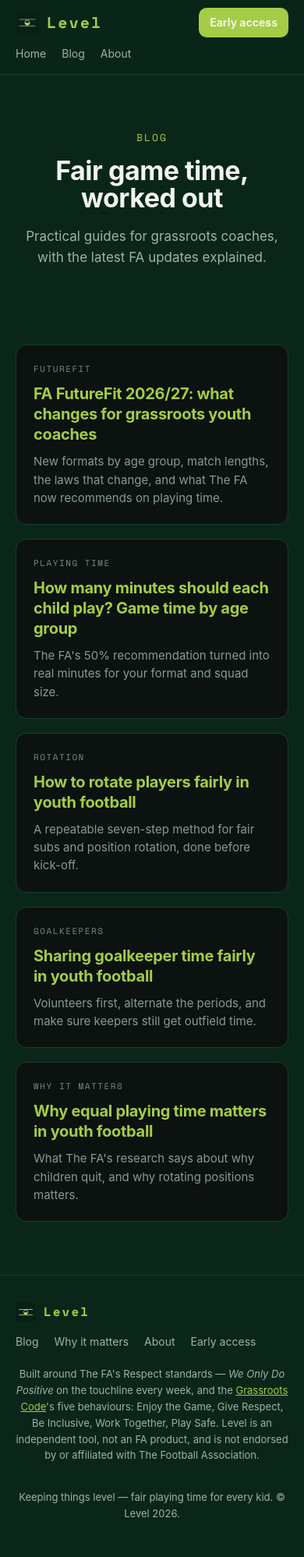
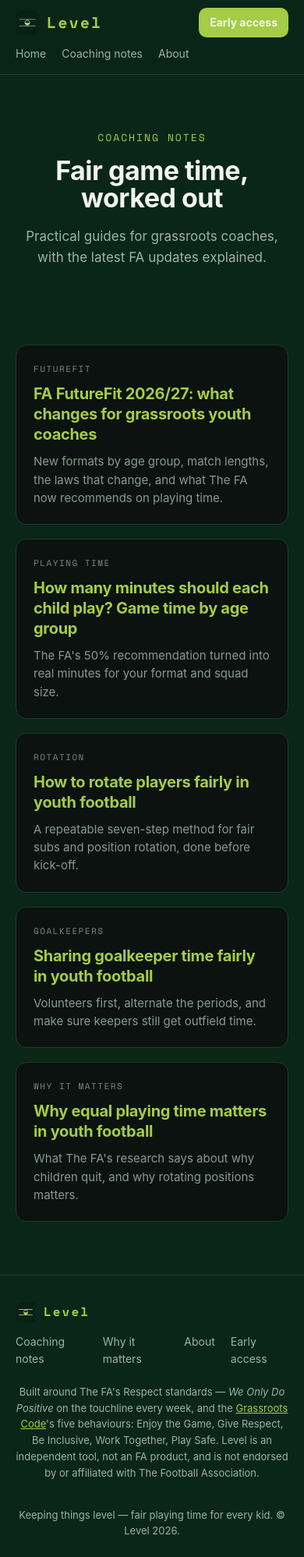
Before and after one commit to alasdair-carr-bluefruit/footballappproject, a plain HTML site: page marketing/blog/index.html in a window 390 px wide. Shown: the top 1997 px of the page at 78% size. Drawn offline with nearby package versions, Linux system fonts and the light colour scheme.

Commit message:
chore: marketing Blog→Coaching notes; keep phone nav links on one line
Co-Authored-By: Claude Opus 5.5 <noreply@anthropic.com>

```diff
--- a/marketing/blog/index.html
+++ b/marketing/blog/index.html
@@ -58,7 +58,7 @@
       </a>
       <div class="nav-links">
         <a href="/">Home</a>
-        <a href="/blog/">Blog</a>
+        <a href="/blog/">Coaching notes</a>
         <a href="/about">About</a>
         <a class="btn btn-primary" href="/#early-access">Early access</a>
       </div>
@@ -67,7 +67,7 @@
 
   <header class="about-hero">
     <div class="wrap">
-      <p class="eyebrow">Blog</p>
+      <p class="eyebrow">Coaching notes</p>
       <h1>Fair game time, worked out</h1>
       <p class="lead">Practical guides for grassroots coaches, with the latest FA updates explained.</p>
     </div>
@@ -109,7 +109,7 @@
     <div class="wrap footer-inner">
       <a class="brand" href="/"><img src="/assets/brand/icon-app.png" alt="" style="width:26px;height:26px;border-radius:6px;" /><span>Level</span></a>
       <div class="footer-links">
-        <a href="/blog/">Blog</a>
+        <a href="/blog/">Coaching notes</a>
         <a href="/why-equal-playing-time">Why it matters</a>
         <a href="/about">About</a>
         <a href="/#early-access">Early access</a>
--- a/marketing/style.css
+++ b/marketing/style.css
@@ -209,7 +209,7 @@ h2 { font-size: clamp(26px, 4vw, 36px); margin: 0 0 14px; letter-spacing: -0.3px
   .brand { order: 0; flex-shrink: 0; }
   .nav-links { display: contents; }
   .nav-links .btn { order: 1; margin-left: auto; padding: 8px 14px; font-size: 14px; white-space: nowrap; }
-  .nav-links a:not(.btn) { order: 3; font-size: 14px; color: var(--muted); padding: 6px 0; }
+  .nav-links a:not(.btn) { order: 3; font-size: 14px; color: var(--muted); padding: 6px 0; white-space: nowrap; }
   section { padding: 48px 0; }
   .prose blockquote p { font-size: 0.96rem; }
 }
```
Also changed, not shown: marketing/about.html (+2 -2 lines), marketing/blog/fa-futurefit-2026-27-changes.html (+3 -3 lines), marketing/blog/how-to-rotate-players-fairly.html (+3 -3 lines), marketing/blog/sharing-goalkeeper-time.html (+3 -3 lines), marketing/blog/youth-football-game-time-by-age.html (+3 -3 lines), marketing/index.html (+2 -2 lines), marketing/why-equal-playing-time.html (+2 -2 lines), marketing/llms.txt, 2 other files.
